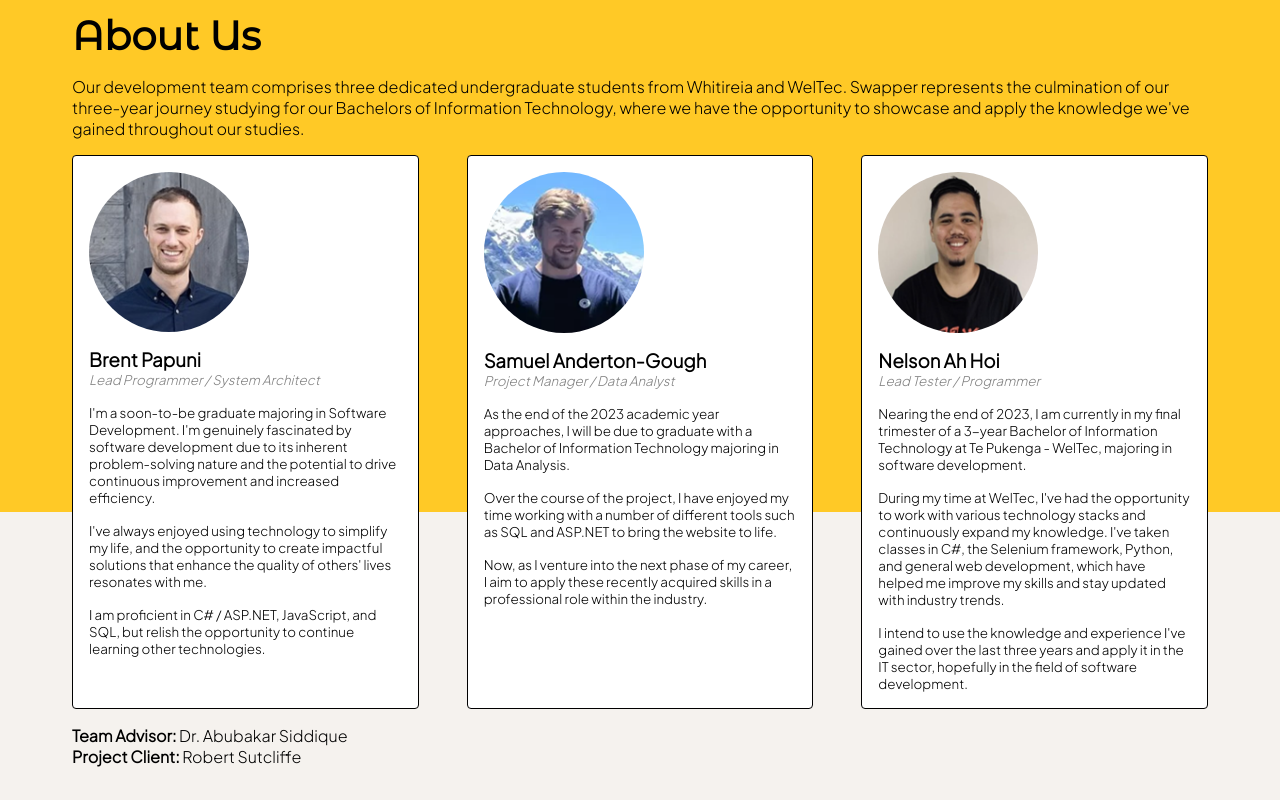
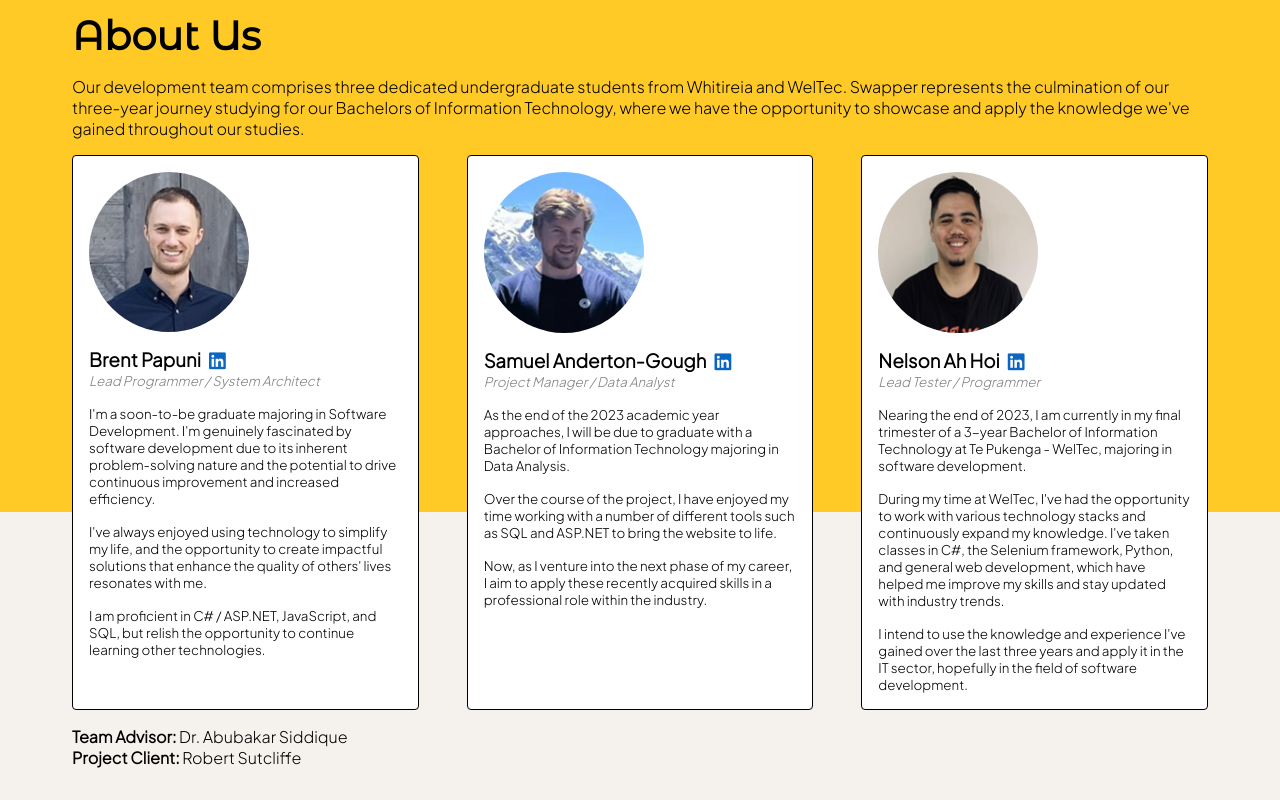
Before and after one commit to bpapuni/Swapper-Marketing, a plain HTML site: page index.html in a window 1280 px wide. Shown: the part 2627-3427 px from the top of the page. Drawn offline with Linux system fonts and the light colour scheme.

Commit message:
Added LinkedIn profiles

```diff
--- a/index.html
+++ b/index.html
@@ -57,7 +57,10 @@
                     <div>
                         <img src="images/brent.png">
                         <div>
-                            <h3>Brent Papuni</h3>
+                            <span>
+                                <h3>Brent Papuni</h3>
+                                <a href="https://www.linkedin.com/in/brent-papuni-930651298/"><i class="fa-brands fa-linkedin"></i></a>
+                            </span>
                             <h5>Lead Programmer / System Architect</h5>
                         </div>
                         <p>I'm a soon-to-be graduate majoring in Software Development. I'm genuinely fascinated by software development due to its inherent problem-solving nature and the potential to drive continuous improvement and increased efficiency. </p>
@@ -67,7 +70,10 @@
                     <div>
                         <img src="images/samuel.png">
                         <div>
-                            <h3>Samuel Anderton-Gough</h3>
+                            <span>
+                                <h3>Samuel Anderton-Gough</h3>
+                                <a href="https://www.linkedin.com/in/samuel-anderton-gough-851409243/"><i class="fa-brands fa-linkedin"></i></a>
+                            </span>
                             <h5>Project Manager / Data Analyst</h5>
                         </div>
                         <p>As the end of the 2023 academic year approaches, I will be due to graduate with a Bachelor of Information Technology majoring in Data Analysis. </p>
@@ -76,7 +82,10 @@
                     <div>
                         <img src="images/nelson.png">
                         <div>
-                            <h3>Nelson Ah Hoi</h3>
+                            <span>
+                                <h3>Nelson Ah Hoi</h3>
+                                <a href="https://www.linkedin.com/in/nelson-ah-hoi-334956211/"><i class="fa-brands fa-linkedin"></i></a>
+                            </span>
                             <h5>Lead Tester / Programmer</h5>
                         </div>
                         <p>Nearing the end of 2023, I am currently in my final trimester of a 3-year Bachelor of Information Technology at Te Pukenga - WelTec, majoring in software development. </p>
--- a/site.css
+++ b/site.css
@@ -255,6 +255,17 @@ section.about .profiles > div > img {
     border-radius: 50%;
 }
 
+section.about .profiles > div > div > span {
+    display: flex;
+    align-items: center;
+    gap: 0.5rem;
+}
+
+section.about .profiles > div > div > span > a {
+    color: #0a66c2;
+    font-size: 1.2rem;
+}
+
 @media (max-width: 424px) {
     h1 {
         font-size: 2rem
```
